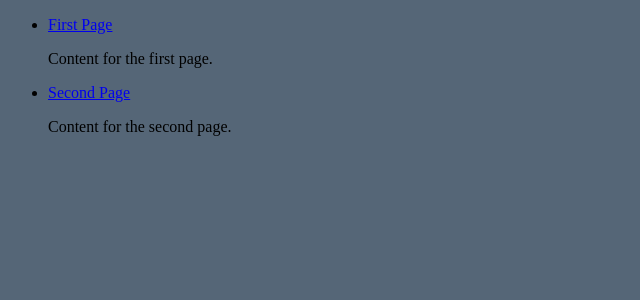
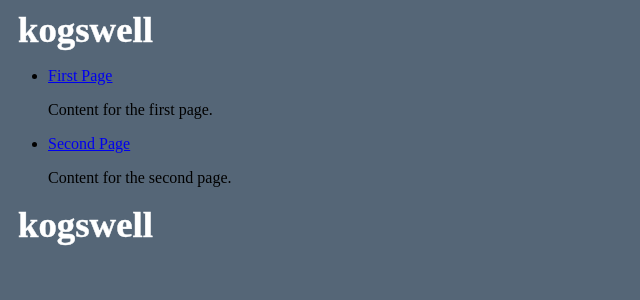
Before and after one commit to kogcyc/aabb, a Jekyll site: the page built from index.md, in a window 1280 px wide. Shown: the top 300 px of the page, without its empty margins (0-640 px from the left). Built offline with Jekyll 4.4.1, drawn with Linux system fonts in a browser that asks for light colours; some web fonts are replaced.

Commit message:
Update index.md

```diff
--- a/index.md
+++ b/index.md
@@ -1,17 +1,37 @@
 ---
 layout: index_layout
 title: Home
-classes: zero
+classes: _kontent
 ---
+
+<div class="logoDIV">
+  <a
+    href="https://example.com"
+    title="click here to go to the home page"
+    class="logo"
+  >
+    kogswell
+  </a>
+</div>
 
 <ul>
   {% assign ordered_pages = site.pages | sort: 'order' %}
   {% for page in ordered_pages %}
-  <div class="{{ page.collection }} {{ page.collection }}">
+  <div class="{{ page.collection }} {{ page.classes }}">
     <li>
-      <a href="{{ site.baseurl }}{{ page.url }}">{{ page.title }}</a>
+       <div class="title"><a href="{{ site.baseurl }}{{ page.url }}">{{ page.title }}</a></div>
       <p>{{ page.excerpt }}</p>
     </li>
   </div>
   {% endfor %}
 </ul>
+
+<div class="logoDIV">
+  <a
+    href="https://example.com"
+    title="click here to go to the home page"
+    class="logo"
+  >
+    kogswell
+  </a>
+</div>
```
